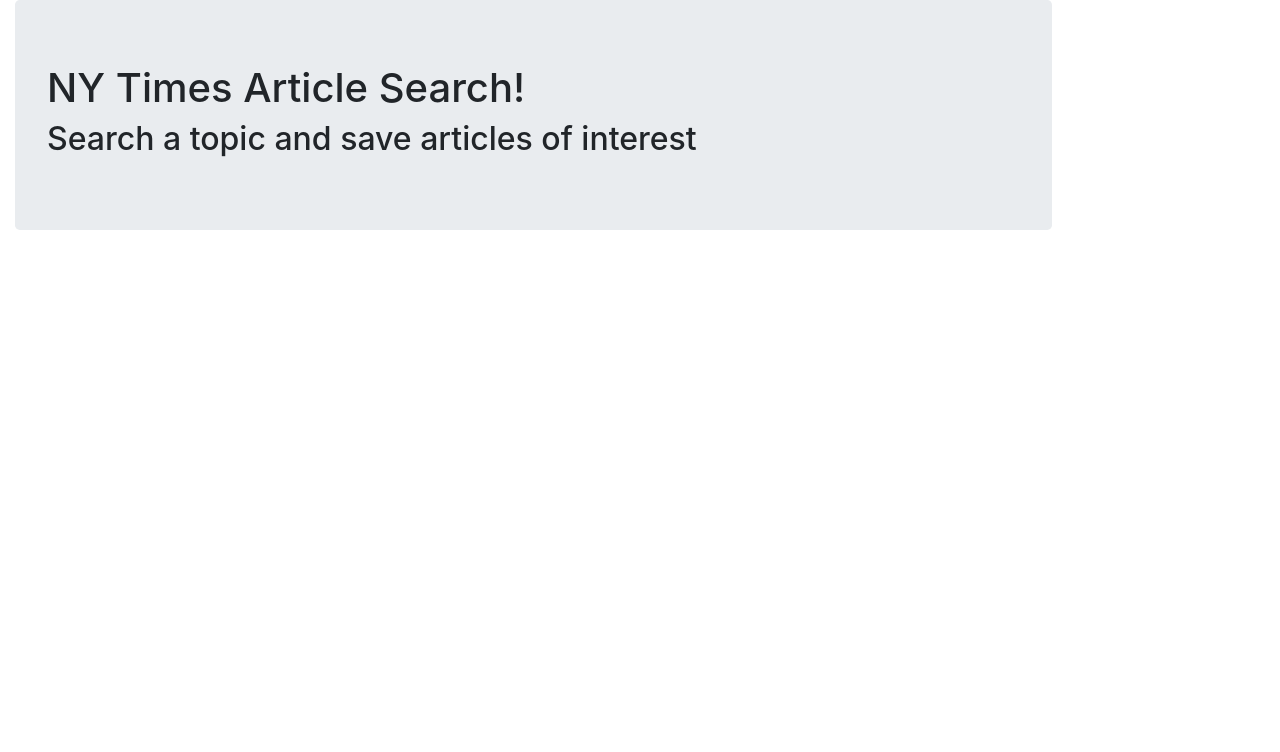
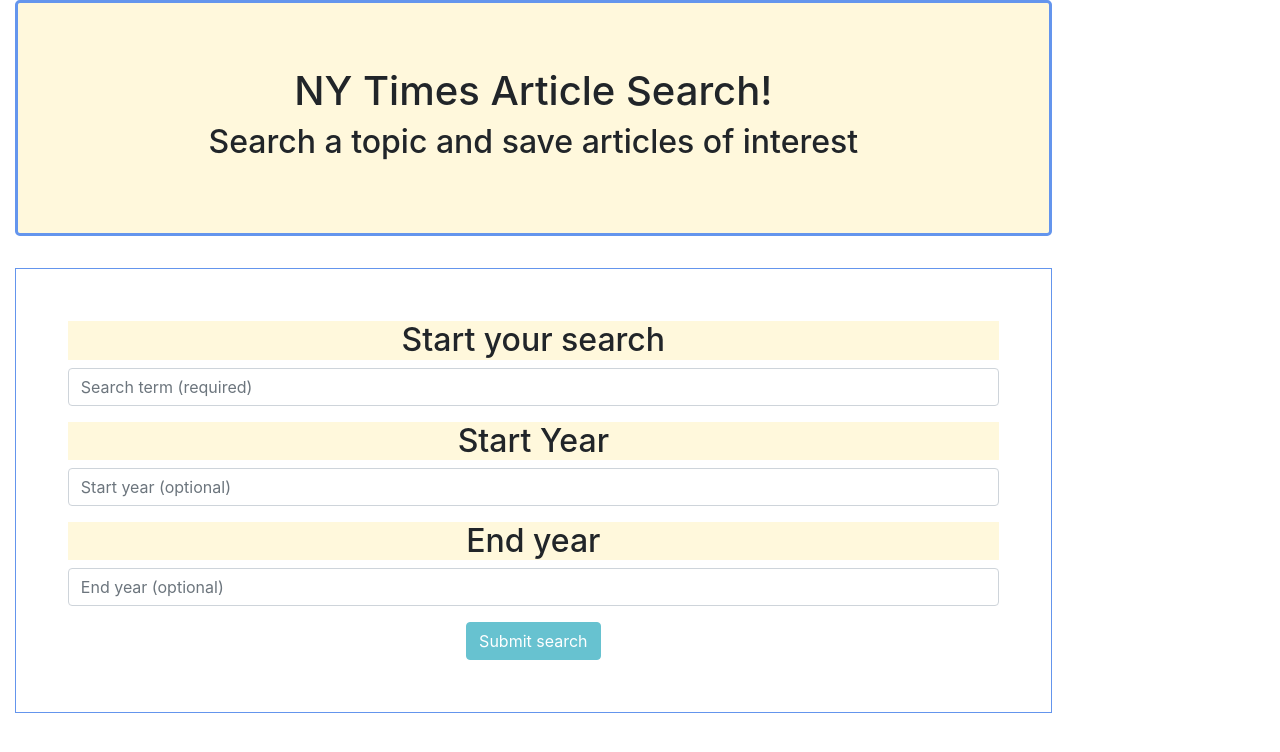
Before and after one commit to michlmyers/nytreact, a React (Create React App) app in the folder client/: page / in a window 1280 px wide. Shown: the top 752 px of the page. Built offline with nearby package versions, Linux system fonts and the light colour scheme; no server answers; the HTML template or start-up script is replaced by a standard one.

Commit message:
search renders basic styling

```diff
--- a/client/src/components/Form/FormBtn.js
+++ b/client/src/components/Form/FormBtn.js
@@ -0,0 +1,24 @@
+import React from 'react';
+import PropTypes from 'prop-types';
+
+class FormBtn extends React.Component {
+
+    render () {
+
+        const { children, disabled, onClick } = this.props
+
+        return (
+            <button onClick={onClick} disabled={disabled} className='btn btn-info'>
+            {children}
+            </button>
+        );
+    }
+}
+
+FormBtn.props = {
+    children: PropTypes.node,
+    disabled: PropTypes.bool,
+    onClick: PropTypes.func
+}
+
+export default FormBtn
--- a/client/src/components/Form/Input.js
+++ b/client/src/components/Form/Input.js
@@ -0,0 +1,21 @@
+import React from 'react';
+import PropTypes from 'prop-types';
+
+class Input extends React.Component {
+
+    render() {
+
+        return (
+            <div className='form-group'>
+            <input className='form-control' {...this.props} />
+            </div>
+        );
+    }
+}
+
+Input.PropTypes = {
+    name: PropTypes.string,
+    placeholder: PropTypes.string
+}
+
+export default Input
--- a/client/src/components/Form/index.js
+++ b/client/src/components/Form/index.js
@@ -0,0 +1,7 @@
+import Input from './Input';
+import FormBtn from './FormBtn';
+
+export {
+    Input,
+    FormBtn
+}
--- /dev/null
+++ b/client/src/components/Jumbotron/Jumbotron.css
@@ -0,0 +1,8 @@
+.jumbotron {
+    background-color: cornsilk;
+    /* color: cornflowerblue; */
+    text-align: center;
+    border: solid;
+    border-width: 3px;
+    border-color: cornflowerblue;
+}
--- a/client/src/components/Jumbotron/Jumbotron.js
+++ b/client/src/components/Jumbotron/Jumbotron.js
@@ -1,5 +1,6 @@
 import React from 'react';
 import PropTypes from 'prop-types';
+import './Jumbotron.css';
 
 class Jumbotron extends React.Component {
 
--- /dev/null
+++ b/client/src/pages/Articles/Articles.css
@@ -0,0 +1,12 @@
+form {
+    text-align: center;
+    padding: 5%;
+    /* background-color: cornsilk; */
+    border-style: solid;
+    border-width: 1px;
+    border-color: cornflowerblue;
+}
+
+form > h2 {
+    background-color: cornsilk;
+}
--- a/client/src/pages/Articles/Articles.js
+++ b/client/src/pages/Articles/Articles.js
@@ -2,6 +2,8 @@
 import Jumbotron from '../../components/Jumbotron';
 import { Col, Row, Container } from '../../components/Grid';
 import API from '../../utils/API';
+import { Input, FormBtn } from '../../components/Form';
+import './Articles.css';
 
 class Articles extends React.Component {
     constructor(props) {
@@ -29,7 +31,8 @@
 
     // need to finish this function
     handleInputChange = event => {
-        this.setState({ search: event.target.value});
+        const { name, value } = event.target;
+        this.setState({ [name]: value });
     };
 
     handleFormSubmit = event => {
@@ -58,6 +61,39 @@
                         </Jumbotron>
                     </Col>
                 </Row>
+                <Row>
+                    <Col size='md-10'>
+                        <form>
+                            <h2>Start your search</h2>
+                            <Input
+                                value={this.state.term}
+                                onChange={this.handleInputChange}
+                                name='term'
+                                placeholder='Search term (required)'
+                            />
+                            <h2>Start Year</h2>
+                            <Input
+                                value={this.state.startYear}
+                                onChange={this.handleInputChange}
+                                name='startYear'
+                                placeholder='Start year (optional)'
+                            />
+                            <h2>End year</h2>
+                            <Input
+                                value={this.state.endYear}
+                                onChange={this.handleInputChange}
+                                name='endYear'
+                                placeholder='End year (optional)'
+                            />
+                            <FormBtn
+                            disabled={!(this.state.term)}
+                            onClick={this.handleFormSubmit}
+                            >
+                            Submit search
+                            </FormBtn>
+                        </form>
+                    </Col>
+                </Row>
             </Container>
         );
     }
```
Lines whose indentation alone changed are shown as unchanged.
